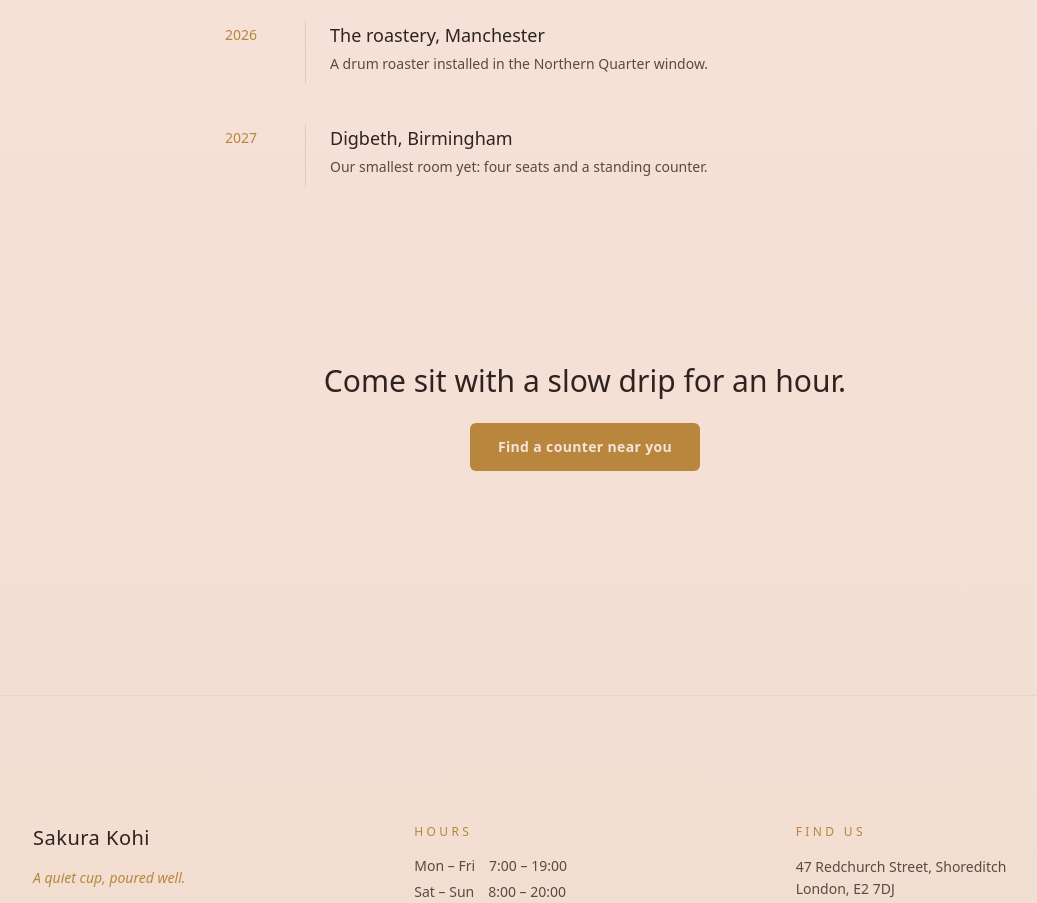
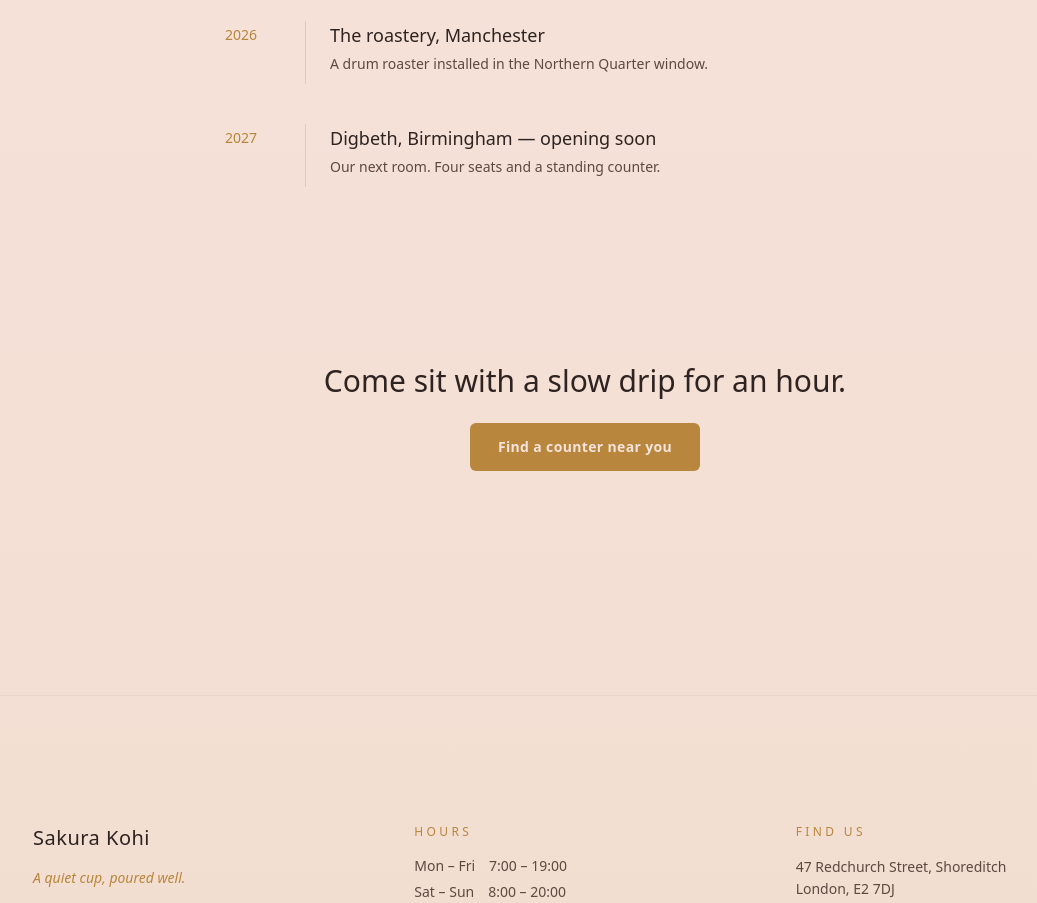
Before and after one commit to Temis04/Sakura-Kohi, a Next.js app: page /about in a window 1280 px wide. Shown: the part 1780-2683 px from the top of the page, without its empty margins (55-1092 px from the left). Built offline with nearby package versions, Linux system fonts and the light colour scheme.

Commit message:
Fix contact page dash, reframe Birmingham as upcoming location

```diff
--- a/app/about/page.tsx
+++ b/app/about/page.tsx
@@ -5,7 +5,7 @@ import SeamDivider from "@/components/SeamDivider";
 const timeline = [
   { year: "2026", label: "Shoreditch counter opens", detail: "Six stools in a converted print shop on Redchurch Street." },
   { year: "2026", label: "The roastery, Manchester", detail: "A drum roaster installed in the Northern Quarter window." },
-  { year: "2027", label: "Digbeth, Birmingham", detail: "Our smallest room yet: four seats and a standing counter." },
+  { year: "2027", label: "Digbeth, Birmingham — opening soon", detail: "Our next room. Four seats and a standing counter." },
 ];
 
 const values = [
```
